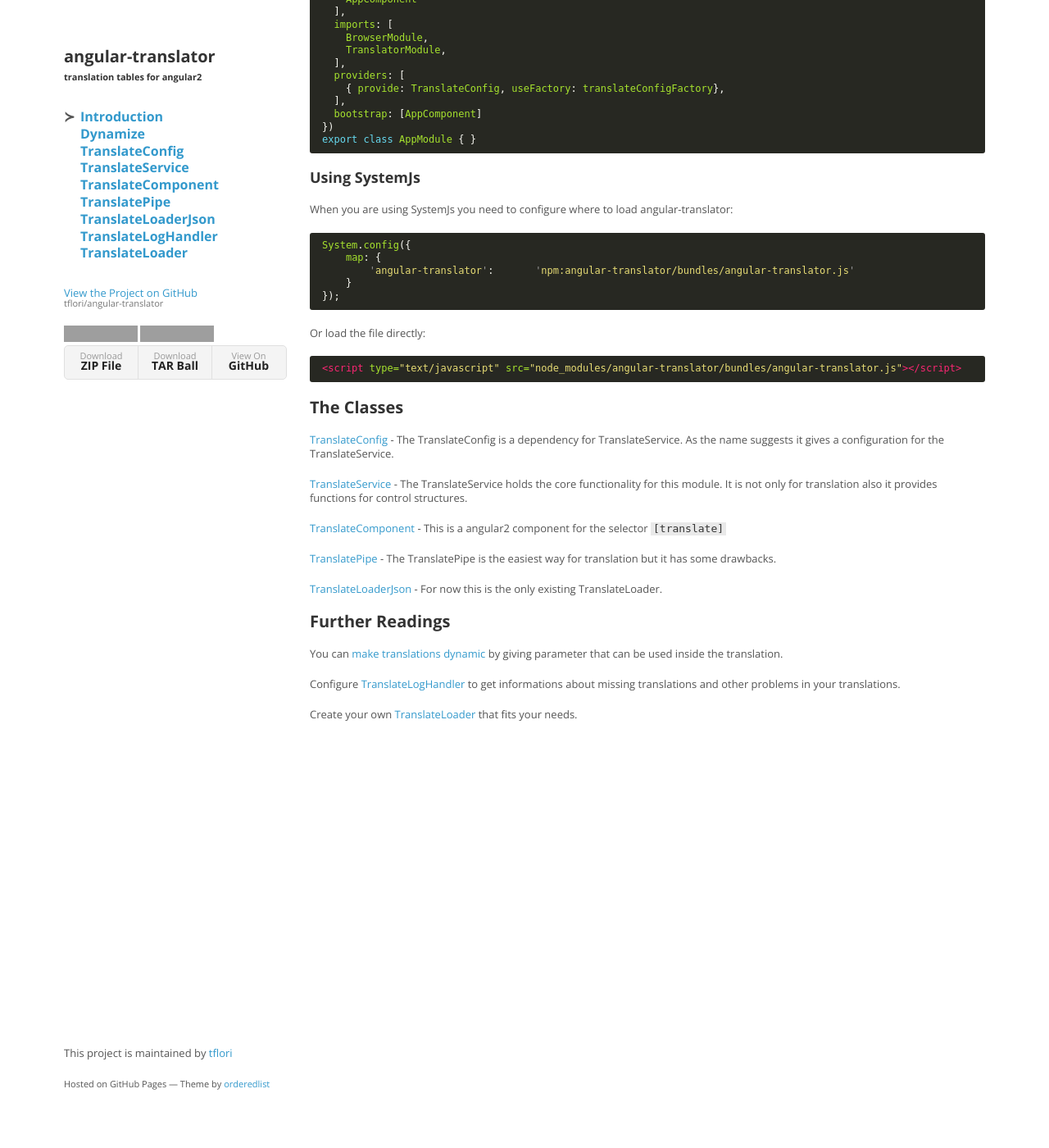
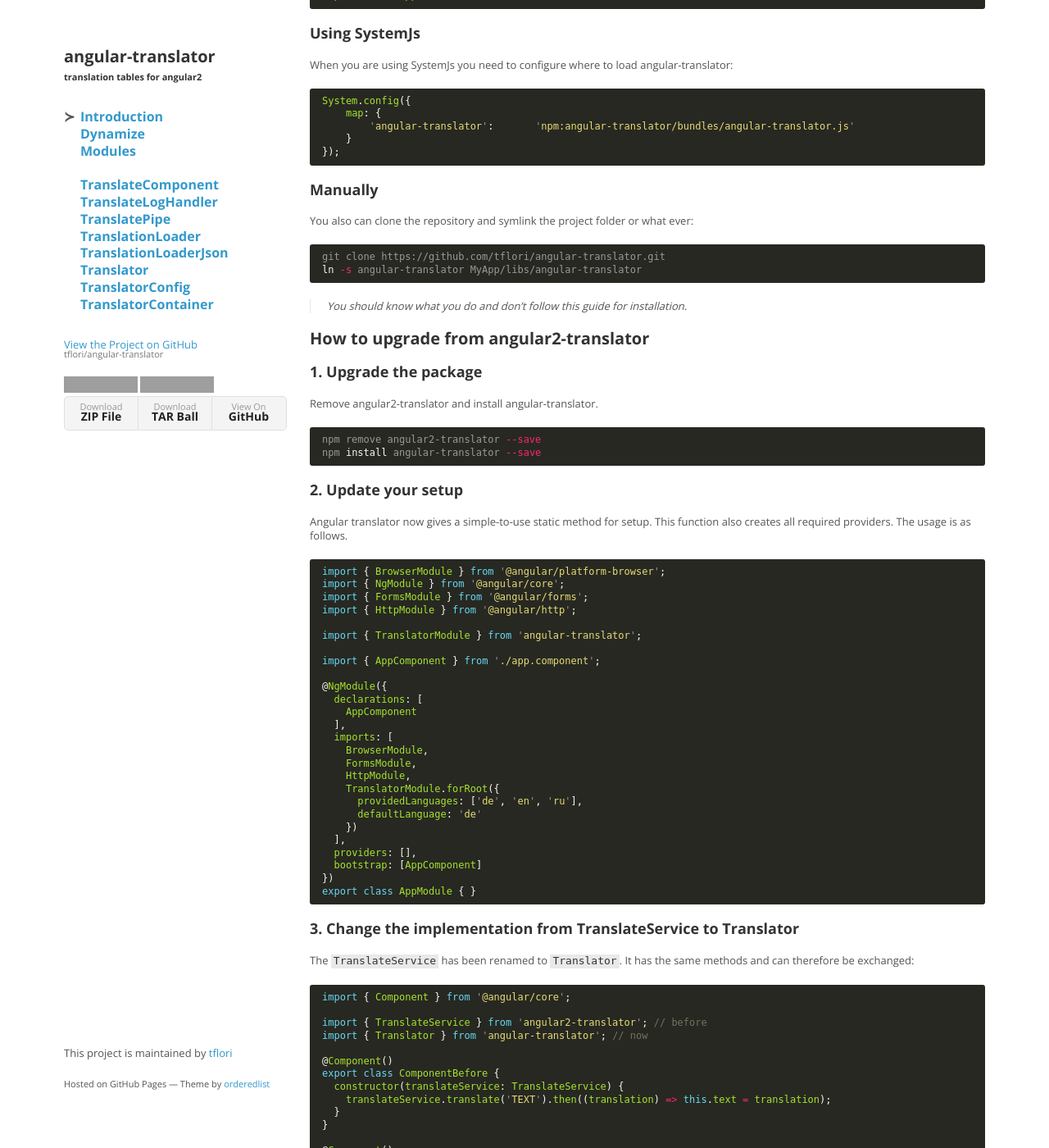
Before and after one commit to tflori/angular-translator, a Jekyll site: the page built from docs/index.md, in a window 1280 px wide and 1400 px high, scrolled down 1894 px. Shown: the whole window at 82% size. Built offline with Jekyll 4.4.1, drawn with Linux system fonts in a browser that asks for light colours; some of the changed text lies outside the part shown; grey boxes are pictures that could not be loaded.

Commit message:
update menu and introduction

````diff
--- a/docs/index.md
+++ b/docs/index.md
@@ -3,14 +3,14 @@ layout: default
 title: Introduction
 permalink: /
 ---
-# Angular2 Translator
+# Angular Translator
 
 [![Build Status](https://travis-ci.org/tflori/angular-translator.svg?branch=master)](https://travis-ci.org/tflori/angular-translator)
 [![Coverage Status](https://coveralls.io/repos/github/tflori/angular-translator/badge.svg?branch=master)](https://coveralls.io/github/tflori/angular-translator?branch=master)
 [![npm version](https://badge.fury.io/js/angular-translator.svg)](https://badge.fury.io/js/angular-translator)
 
-`angular-translator` is a simple translation service for angular2 applications. It should support all necessary
-features for translation, like interpolation, references to other translations and so on.
+`angular-translator` is a simple translation service for angular applications. It should support all necessary
+features for translation. Like interpolation, references to other translations, modules and loaders.
 
 ## Features
 
@@ -41,40 +41,43 @@ By referring to other translations you can make it easy to have everywhere the s
 }
 ```
 
+### Modules
+
+Your translations can be divided to multiple modules. Each module can have a different configuration. This way you have
+more control over the size of translation files and are able to provide some modules in more or less languages.
+
 ### Different loaders
 
-This module supports different loaders. Currently each loader has to load all translations for the app. You can write
-your own loader or use the only one we have developed for you - the JSON loader.
+This module supports different loaders. It is shipped with a basic JSON loader (next paragraph). You can create own
+and static loaders. It is also possible to use different loader strategies for each module.
 
 #### JSON loader
 
-It is a very basic loader that loads your JSON translation files. A translation can be an array to allow multiline
-translations (to make the files readable and better structured).
+It is a basic loader that loads the translation for a specific language and module from your JSON file. A translation
+can be an array to allow multi line translations (to make the files readable and better structured).
 
 ## How to use
 
 Simple basic usage:
 
 ```ts
-import {Component} from "angular2/core";
-import {TranslateService, TranslatePipe, TranslateComponent} from "angular-translator";
+import { Component } from "angular2/core";
+import { Translator } from "angular-translator";
 
 @Component({
     selector: "my-app",
     template: "{TEXT|translate} is the same as <span translate=\"TEXT\"></span>"
 })
 export class AppComponent {
-    constructor(translate: TranslateService) {
-        translate.translate("TEXT").then(
+    constructor(translator: Translator) {
+        translator.translate("TEXT").then(
           (translation) => console.log(translation)
         );
     }
 }
 ```
 
-## How to install
-
-### Via npm
+### Get the package
 
 First you need to install the package. The easiest way is to install it via npm:
 
@@ -82,34 +85,19 @@ First you need to install the package. The easiest way is to install it via npm:
 npm install --save angular-translator
 ```
 
-### Manually
+## Setup angular module
 
-You also can clone the repository and symlink the project folder or what ever:
-
-```bash
-git clone https://github.com/tflori/angular-translator.git
-ln -s angular-translator MyApp/libs/angular-translator
-```
-
-> You should know what you do and don't follow this guide for installation.
-
-## How to use
-
-You have to set up your `NgModule` to import the `TranslatorModule` and may be configure it:
+You have to set up each `NgModule`  where you want to use the `TranslatorModule` and may be configure it:
 
 ```ts
 import { BrowserModule } from '@angular/platform-browser';
 import { NgModule } from '@angular/core';
-import { TranslateConfig, TranslatorModule } from "angular-translator";
+import { TranslatorModule } from "angular-translator";
 
 import { AppComponent } from './app.component';
 
 export function translateConfigFactory() {
-    return new TranslateConfig({
-        defaultLang: "de",
-        providedLangs: [ "de", "en" ],
-        detectLanguageOnStart: false
-    });
+    return new TranslateConfig();
 }
 
 @NgModule({
@@ -118,10 +106,11 @@ export function translateConfigFactory() {
   ],
   imports: [
     BrowserModule,
-    TranslatorModule,
-  ],
-  providers: [
-    { provide: TranslateConfig, useFactory: translateConfigFactory},
+    TranslatorModule.forRoot({
+      defaultLang: "de",
+      providedLangs: [ "de", "en" ],
+      detectLanguageOnStart: false
+    }),
   ],
   bootstrap: [AppComponent]
 })
@@ -140,35 +129,136 @@ System.config({
 });
 ```
 
-Or load the file directly:
+### Manually
 
-```html
-<script type="text/javascript" src="node_modules/angular-translator/bundles/angular-translator.js"></script>
+You also can clone the repository and symlink the project folder or what ever:
+
+```bash
+git clone https://github.com/tflori/angular-translator.git
+ln -s angular-translator MyApp/libs/angular-translator
 ```
 
+> You should know what you do and don't follow this guide for installation.
 
-## The Classes
+## How to upgrade from angular2-translator
 
-[TranslateConfig](TranslateConfig.md) -
-The TranslateConfig is a dependency for TranslateService. As the name suggests it gives a configuration for the TranslateService.
+### 1. Upgrade the package
 
-[TranslateService](TranslateService.md) -
-The TranslateService holds the core functionality for this module. It is not only for translation also
-it provides functions for control structures.
+Remove angular2-translator and install angular-translator.
 
-[TranslateComponent](TranslateComponent.md) -
-This is a angular2 component for the selector `[translate]`
+```bash
+npm remove angular2-translator --save
+npm install angular-translator --save
+```
 
-[TranslatePipe](TranslatePipe.md) -
-The TranslatePipe is the easiest way for translation but it has some drawbacks.
+### 2. Update your setup
 
-[TranslateLoaderJson](TranslateLoaderJson.md) -
+Angular translator now gives a simple-to-use static method for setup. This function also creates all required providers.
+The usage is as follows.
+
+```ts
+import { BrowserModule } from '@angular/platform-browser';
+import { NgModule } from '@angular/core';
+import { FormsModule } from '@angular/forms';
+import { HttpModule } from '@angular/http';
+
+import { TranslatorModule } from 'angular-translator';
+
+import { AppComponent } from './app.component';
+
+@NgModule({
+  declarations: [
+    AppComponent
+  ],
+  imports: [
+    BrowserModule,
+    FormsModule,
+    HttpModule,
+    TranslatorModule.forRoot({
+      providedLanguages: ['de', 'en', 'ru'],
+      defaultLanguage: 'de'
+    })
+  ],
+  providers: [],
+  bootstrap: [AppComponent]
+})
+export class AppModule { }
+```
+
+### 3. Change the implementation from TranslateService to Translator
+
+The `TranslateService` has been renamed to `Translator`. It has the same methods and can therefore be exchanged:
+
+```ts
+import { Component } from '@angular/core';
+
+import { TranslateService } from 'angular2-translator'; // before
+import { Translator } from 'angular-translator'; // now
+
+@Component()
+export class ComponentBefore {
+  constructor(translateService: TranslateService) {
+    translateService.translate('TEXT').then((translation) => this.text = translation);
+  }
+}
+
+@Component()
+export class ComponentNow {
+  constructor(translator: Translator) {
+    translator.translate('TEXT').then((translation) => this.text = translation);
+  }
+}
+```
+
+> You can do this by search and replace on your own risk.
+
+### 4. Change the implementation for changing the language
+
+The `Translator` has a public property `language` and you can use it as before with `TranslateService`. There is a new
+service called `TranslatorContainer` that holds all `Translator`s for different modules. When you want to change the
+language for every module you may want to change `TranslatorContainer.language` instead. The change will be forwarded to
+every `Translator`.
+
+### 5. Other questions
+
+> I used the `languageChanged` observable to update translations inside services and components. Do I need to change
+here something?
+
+No, the `Translator` has the same observable that should be used now.
+
+> My configuration seems to be ignored after upgrade.
+
+May be you copied your previous config. The parameters have changed: defaultLang - defaultLanguage, providedLangs -
+providedLanguages, detectLanguageOnStart - detectLanguage.
+
+## The Main Classes
+
+**[TranslatorConfig](TranslatorConfig.md)** -
+The `TranslatorConfig` holds the configuration for this module.
+
+**[Translator](Translator.md)** -
+The `Translator` provides the core functionality for this module. You can translate, check if translations are loaded
+and subscribe to language changes with this class.
+
+**[TranslatorContainer](TranslatorContainer.md)** -
+The `TranslatorContainer` holds the `Translator` instances - for each module one.
+
+**[TranslateComponent](TranslateComponent.md)** -
+This is the component for the selector `[translate]`
+
+**[TranslatePipe](TranslatePipe.md)** -
+The `TranslatePipe` is the easiest way for translation in templates but it has some drawbacks.
+
+**[TranslationLoaderJson](TranslationLoaderJson.md)** -
 For now this is the only existing TranslateLoader.
 
 ## Further Readings
 
-You can [make translations dynamic](dynamize.md) by giving parameter that can be used inside the translation.
+You can **[make translations dynamic](dynamize.md)** by giving parameters that can be used inside the translations.
 
-Configure [TranslateLogHandler](TranslateLogHandler.md) to get informations about missing translations and other problems in your translations.
+**[Modules](modules.md)** allow you to split translation files and provide subsets in different languages.
 
-Create your own [TranslateLoader](TranslateLoader.md) that fits your needs.
+Overwrite **[TranslateLogHandler](TranslateLogHandler.md)** to get information about missing translations and other
+problems in your translations.
+
+Create your own **[TranslationLoader](TranslationLoader.md)** that fits your needs.
````
Also changed, not shown: docs/_data/menu.yml (+9 -5 lines), README.md.
